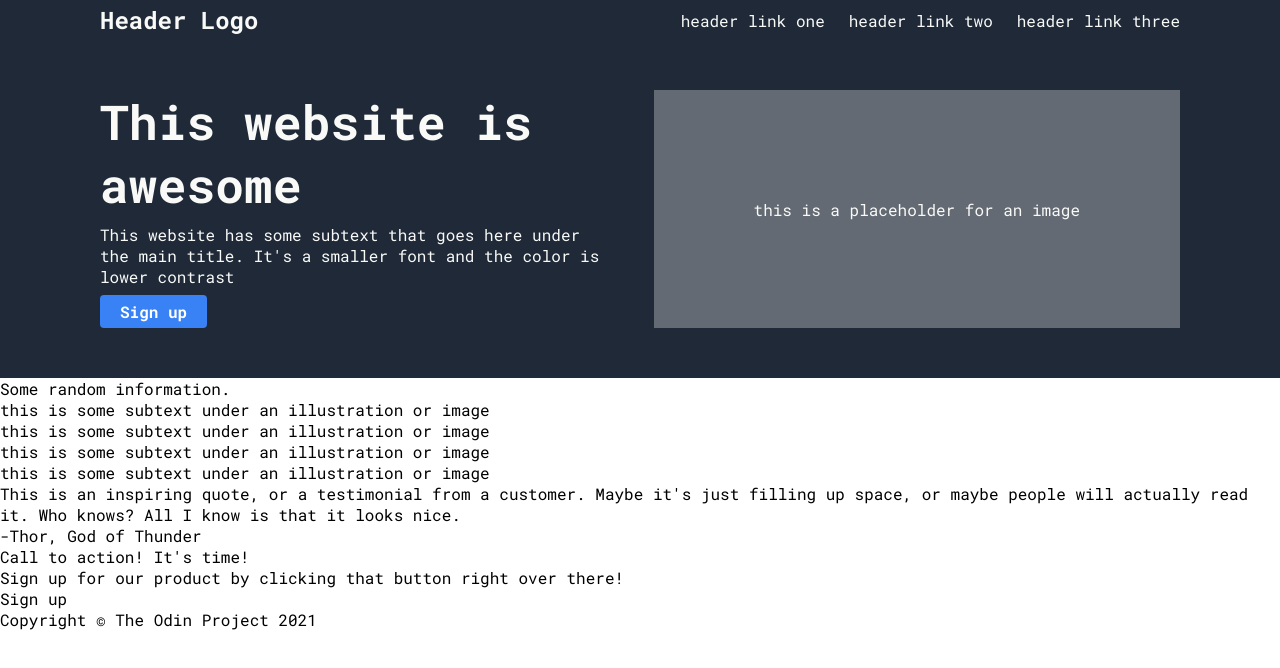
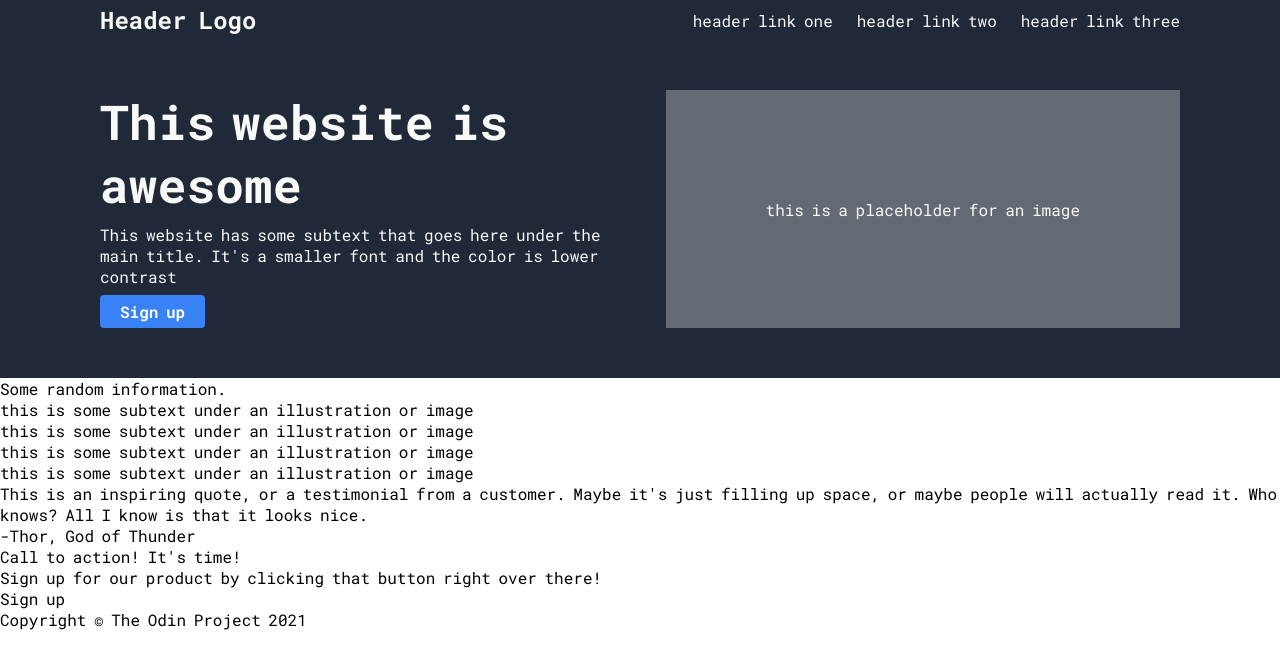
Before and after one commit to lllacoxlll/landing-page, a plain HTML site: page index.html in a window 1280 px wide. Drawn offline with Linux system fonts and the light colour scheme.

Commit message:
Reduce word spacing on universal selector and bold hero text

```diff
--- a/styles.css
+++ b/styles.css
@@ -1,6 +1,7 @@
 * {
   margin: 0;
   font-family: 'Roboto Mono', monospace;
+  word-spacing: -2px;
 }
 
 header {
@@ -46,6 +47,7 @@ header {
 #hero-bold {
   font-size: 48px;
   font-weight: 900;
+  word-spacing: -12px;
 }
 
 #sign-up-btn {
```
